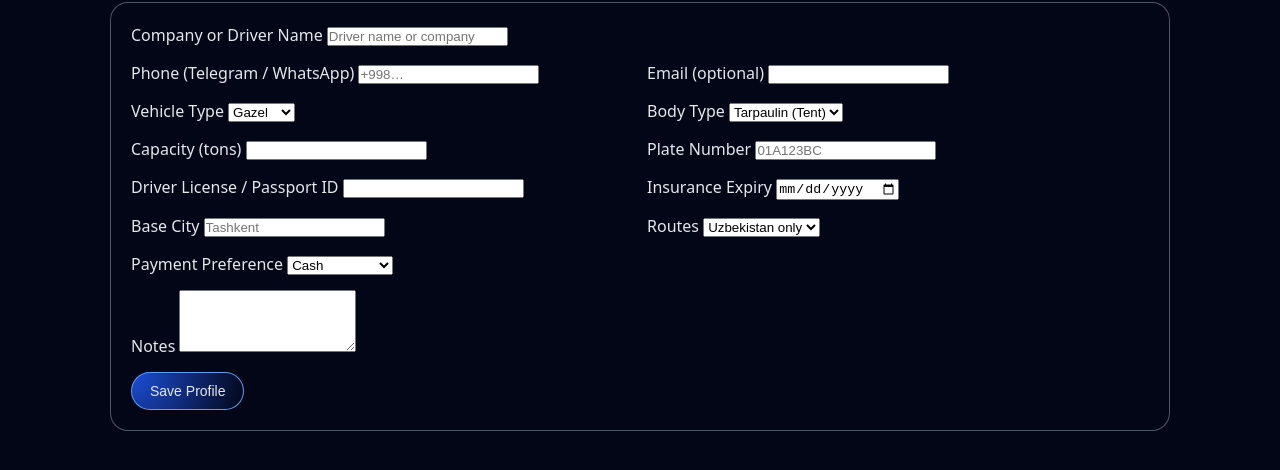
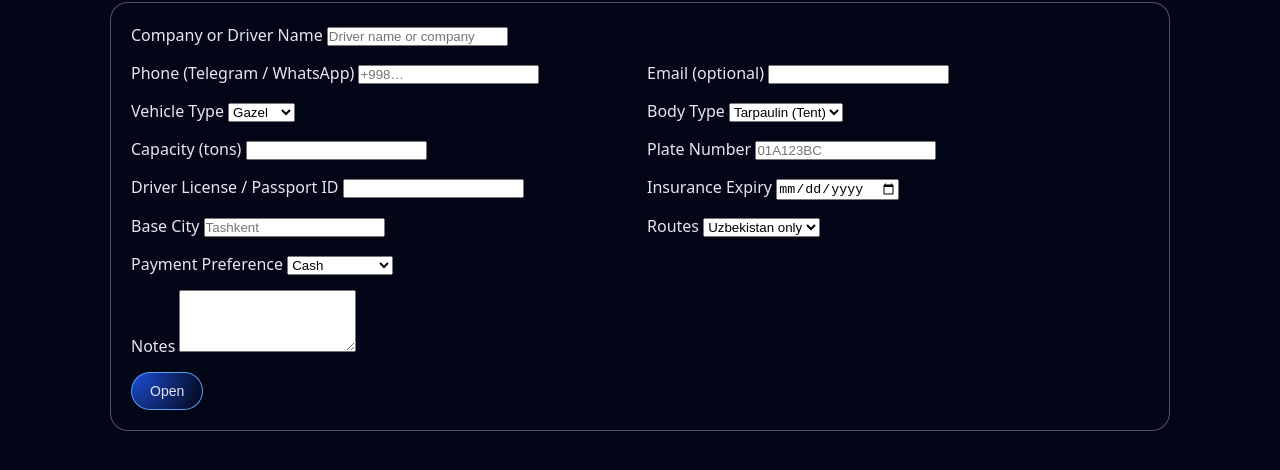
Before and after one commit to haulingautotransportation-blip/royologistics.github.io, a plain HTML site: page carrier-profile.html in a window 1280 px wide. Shown: the part 144-614 px from the top of the page. Drawn offline with Linux system fonts and the light colour scheme; no server answers.

Commit message:
Update carrier-profile.html

```diff
--- a/carrier-profile.html
+++ b/carrier-profile.html
@@ -110,7 +110,7 @@
       </div>
 
       <div style="grid-column:span 2; display:flex; gap:12px;">
-        <button class="btn" type="submit">Save Profile</button>
+        <button class="btn" type="button" onclick="location.href='carrier-profile.html'">Open</button>
         <span id="status" style="color:#cbd5e1;"></span>
       </div>
 
```
